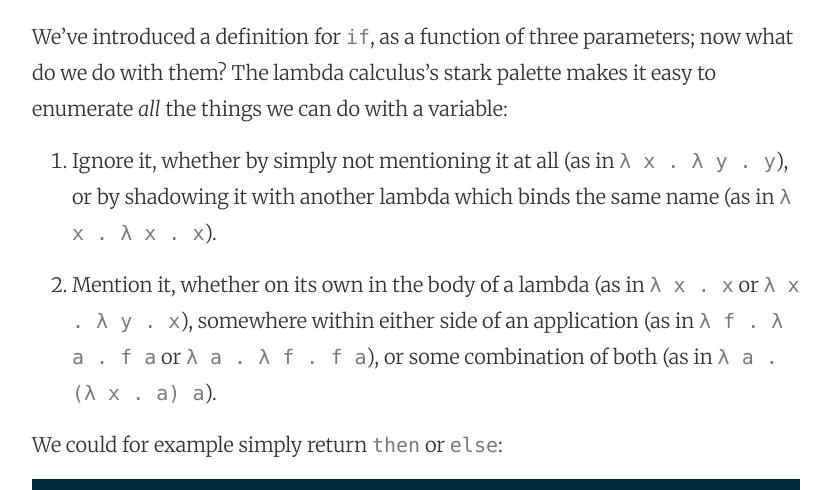
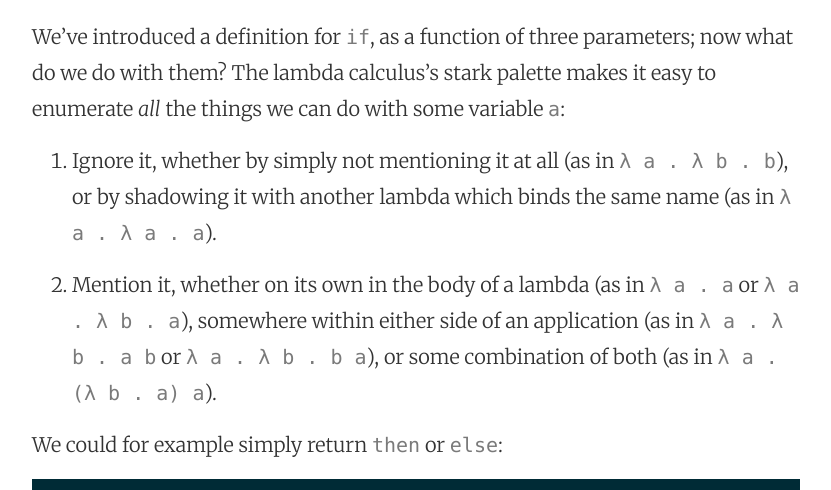
Before and after one commit to robrix/robrix.github.io, a Jekyll site: the page built from _posts/2020-03-29-all-you-need-is-lambda-1-booleans.md, in a window 1280 px wide and 900 px high, scrolled down 6009 px. Shown: the part 164-654 px from the top of the window, without its empty margins (224-1055 px from the left). Built offline with Jekyll 4.4.1, drawn with Linux system fonts in a browser that asks for light colours.

Commit message:
Unify the examples slightly.

```diff
--- a/_posts/2020-03-29-all-you-need-is-lambda-1-booleans.md
+++ b/_posts/2020-03-29-all-you-need-is-lambda-1-booleans.md
@@ -138,11 +138,11 @@ if = λ cond then else . ?
 
 (Note: there aren’t any keywords in the lambda calculus, so there’s nothing stopping me from naming variables things like `if`, a fact which I will take free advantage of.)
 
-We’ve introduced a definition for `if`, as a function of three parameters; now what do we do with them? The lambda calculus’s stark palette makes it easy to enumerate _all_ the things we can do with a variable:
+We’ve introduced a definition for `if`, as a function of three parameters; now what do we do with them? The lambda calculus’s stark palette makes it easy to enumerate _all_ the things we can do with some variable `a`:
 
-1. Ignore it, whether by simply not mentioning it at all (as in `λ x . λ y . y`), or by shadowing it with another lambda which binds the same name (as in `λ x . λ x . x`).
+1. Ignore it, whether by simply not mentioning it at all (as in `λ a . λ b . b`), or by shadowing it with another lambda which binds the same name (as in `λ a . λ a . a`).
 
-2. Mention it, whether on its own in the body of a lambda (as in `λ x . x` or `λ x . λ y . x`), somewhere within either side of an application (as in `λ f . λ a . f a` or `λ a . λ f . f a`), or some combination of both (as in `λ a . (λ x . a) a`).
+2. Mention it, whether on its own in the body of a lambda (as in `λ a . a` or `λ a . λ b . a`), somewhere within either side of an application (as in `λ a . λ b . a b` or `λ a . λ b . b a`), or some combination of both (as in `λ a . (λ b . a) a`).
 
 We could for example simply return `then` or `else`:
 
```
